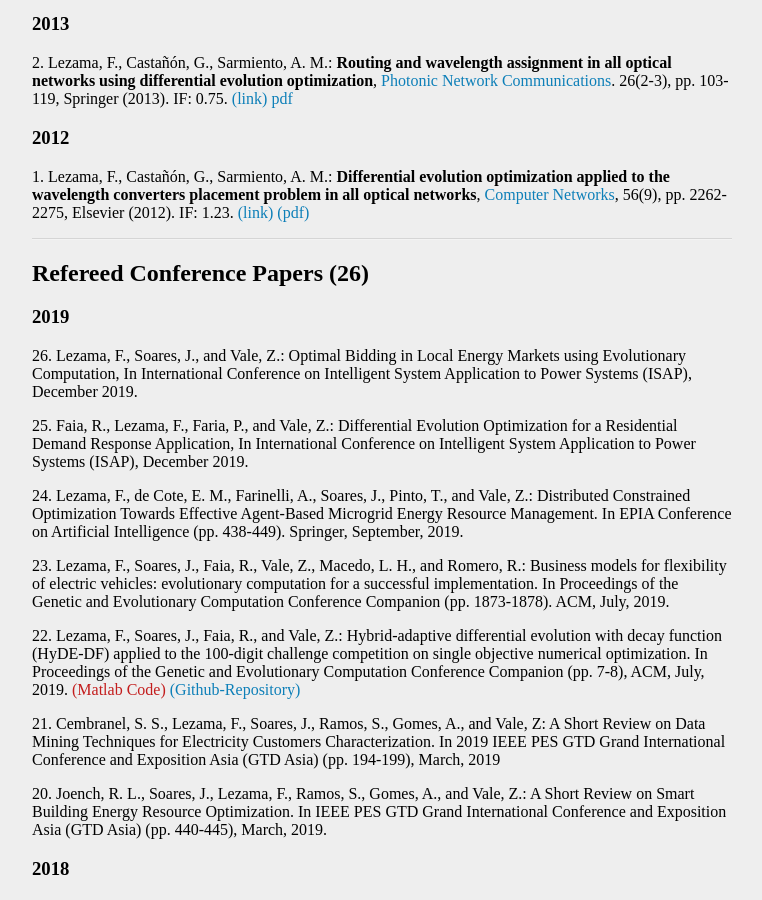
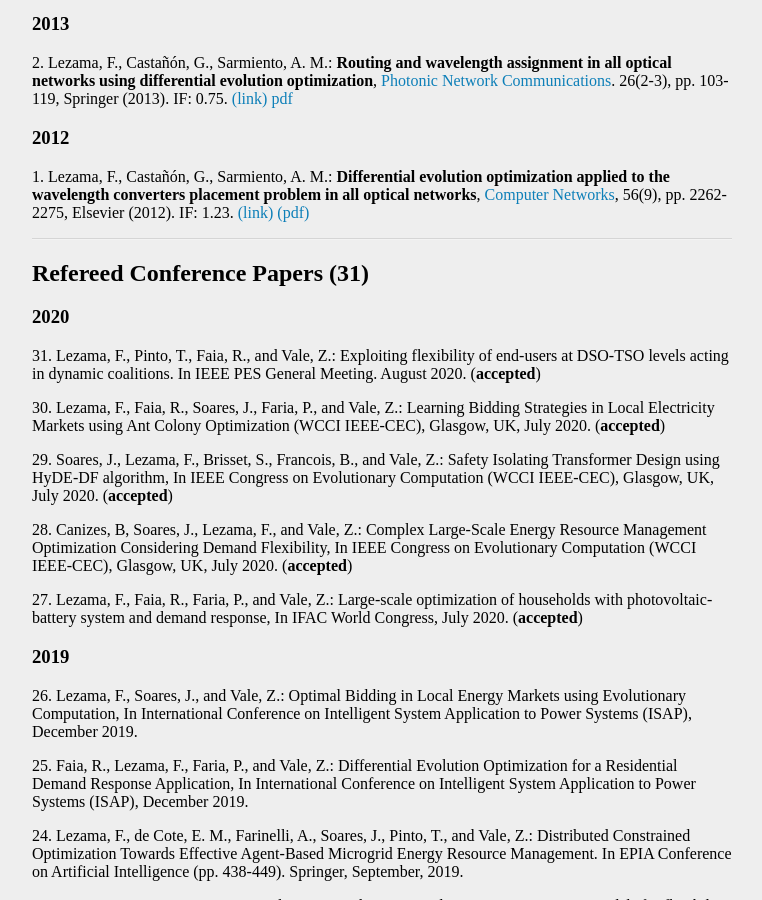
Before and after one commit to fernandolezama/fernandolezama.github.io, a Jekyll site: the page built from publication.md, in a window 1280 px wide and 900 px high, scrolled down 1660 px. Shown: the whole window, without its empty margins (258-1020 px from the left). Built offline with Jekyll 4.4.1, drawn with Linux system fonts in a browser that asks for light colours.

Commit message:
Update publication.md

```diff
--- a/publication.md
+++ b/publication.md
@@ -67,7 +67,19 @@ Please also see [Google Scholar](https://scholar.google.com/citations?user=LIpiL
 
 ---
 
-## Refereed Conference Papers (26)
+## Refereed Conference Papers (31)
+
+### 2020
+
+31\. Lezama, F., Pinto, T., Faia, R., and Vale, Z.: Exploiting flexibility of end-users at DSO-TSO levels acting in dynamic coalitions. In IEEE PES General Meeting. August 2020. (**accepted**)
+
+30\. Lezama, F., Faia, R., Soares, J., Faria, P., and Vale, Z.: Learning Bidding Strategies in Local Electricity Markets using Ant Colony Optimization (WCCI IEEE-CEC), Glasgow, UK, July 2020. (**accepted**)
+
+29\. Soares, J., Lezama, F., Brisset, S., Francois, B., and Vale, Z.: Safety Isolating Transformer Design using HyDE-DF algorithm, In IEEE Congress on Evolutionary Computation (WCCI IEEE-CEC), Glasgow, UK, July 2020. (**accepted**)
+
+28\. Canizes, B, Soares, J., Lezama, F., and Vale, Z.: Complex Large-Scale Energy Resource Management Optimization Considering Demand Flexibility, In IEEE Congress on Evolutionary Computation (WCCI IEEE-CEC), Glasgow, UK, July 2020. (**accepted**)
+
+27\. Lezama, F., Faia, R., Faria, P., and Vale, Z.: Large-scale optimization of households with photovoltaic-battery system and demand response, In IFAC World Congress, July 2020. (**accepted**)
 
 ### 2019
 
```
